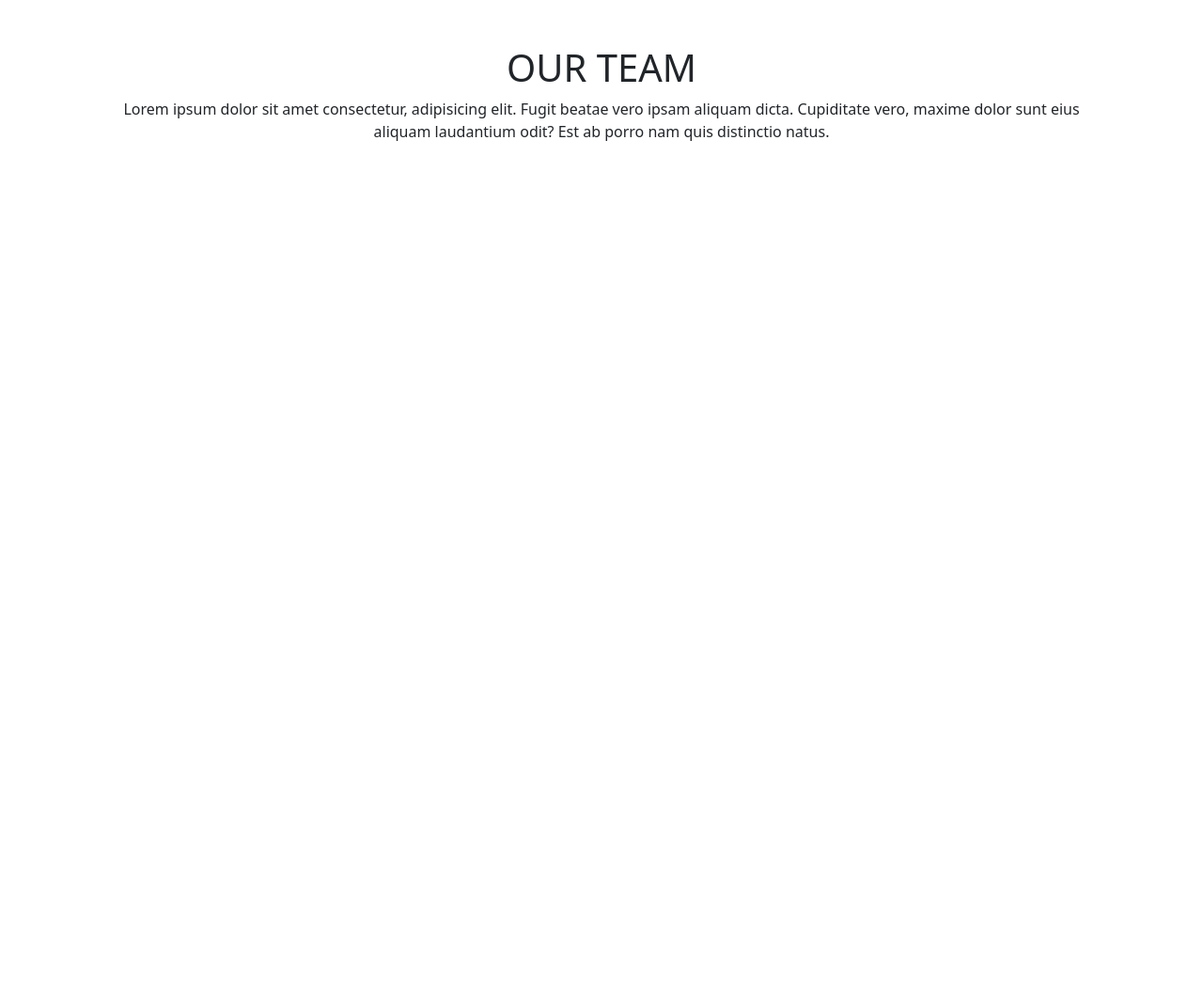
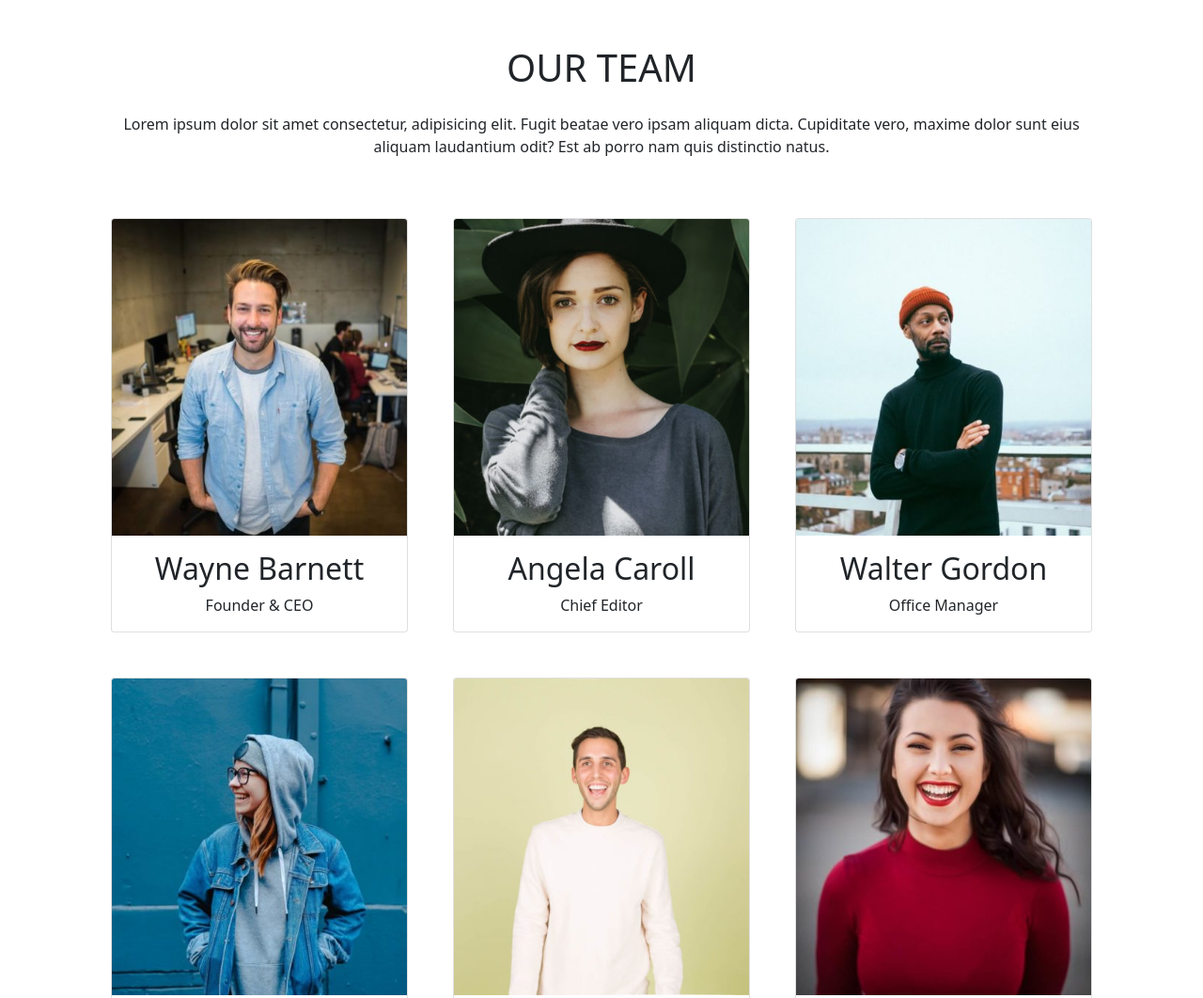
Before and after one commit to AndreazzaRiccardo/js-our-team, a plain HTML site: page index.html in a window 1280 px wide. Shown: the top 1062 px of the page at 94% size. Before the commit the page ends 800 px from the top, so only its background shows below. Drawn offline with nearby package versions, Linux system fonts and the light colour scheme.

Commit message:
add: exercise complete

```diff
--- a/index.html
+++ b/index.html
@@ -13,11 +13,11 @@
 <body>
 
     <div class="container text-center p-5">
-        <h1>OUR TEAM</h1>
+        <h1 class="mb-4">OUR TEAM</h1>
         <p>Lorem ipsum dolor sit amet consectetur, adipisicing elit. Fugit beatae vero ipsam aliquam dicta. Cupiditate vero, maxime dolor sunt eius aliquam laudantium odit? Est ab porro nam quis distinctio natus.</p>
         <div class="row row-cols-3 g-5 mt-2">
             <!-- <div class="col">
-                <div class="card" style="width: 18rem;">
+                <div class="card">
                     <img src="..." class="card-img-top" alt="...">
                     <div class="card-body">
                       <p class="card-text">Some quick example text to build on the card title and make up the bulk of the card's content.</p>
--- a/js/script.js
+++ b/js/script.js
@@ -27,6 +27,22 @@ const ourTeam = [
     {
         name: "Barbara Ramos",
         profession: "Graphic Designer",
-        photo: " barbara-ramos-graphic-designer.jpg"
+        photo: "barbara-ramos-graphic-designer.jpg"
     }
 ]
+
+for (let i = 0; i < ourTeam.length; i++) {
+    const currMember = ourTeam[i];
+
+    document.querySelector(".row").innerHTML +=`
+        <div class="col">
+            <div class="card">
+                <img src="./img/${currMember.photo}" class="card-img-top" alt="Photo of ${currMember.name}">
+                <div class="card-body">
+                <h2>${currMember.name}</h2>
+                <p class="card-text">${currMember.profession}</p>
+                </div>
+            </div>
+        </div>
+    `
+}
```
